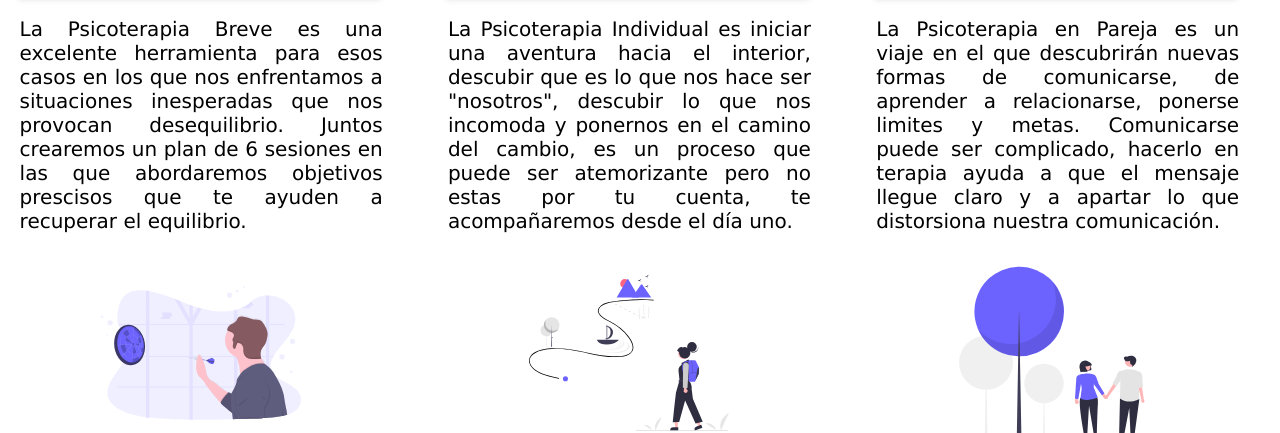
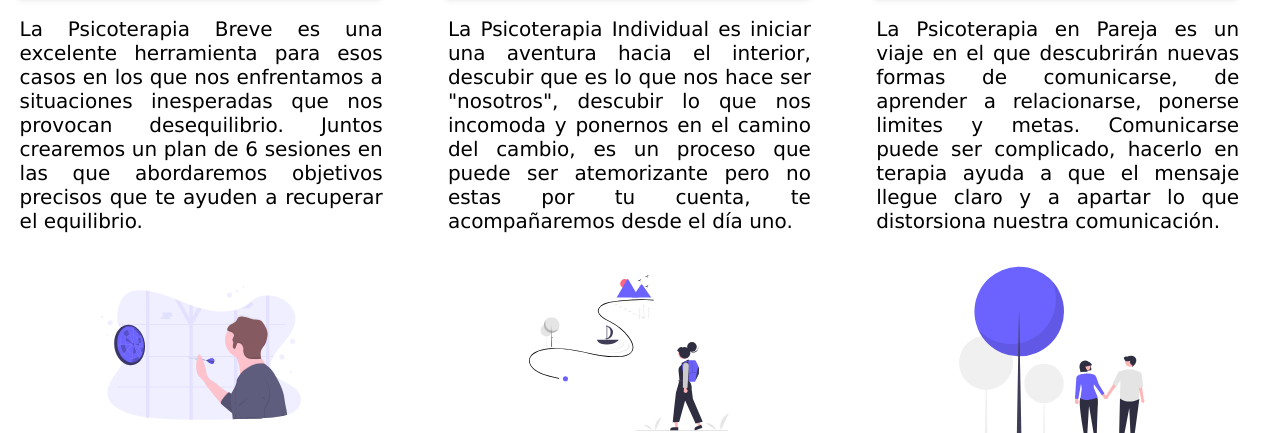
Before and after one commit to Manuel-Espinosa/mui, a plain HTML site: page index.html in a window 1280 px wide. Shown: the part 740-1173 px from the top of the page. Drawn offline with Linux system fonts and the light colour scheme.

Commit message:
Update index.html
Grammatical Error Fixed

```diff
--- a/index.html
+++ b/index.html
@@ -38,7 +38,7 @@
                         <p>
                             La Psicoterapia Breve es una excelente herramienta para esos casos en los que nos
                             enfrentamos a situaciones inesperadas que nos provocan desequilibrio. Juntos crearemos un
-                            plan de 6 sesiones en las que abordaremos objetivos prescisos que te ayuden a recuperar el
+                            plan de 6 sesiones en las que abordaremos objetivos precisos que te ayuden a recuperar el
                             equilibrio.
                         </p>
                         <img src="/mui/media/undraw_target_kriv.svg" alt="" id="service-img">
```
